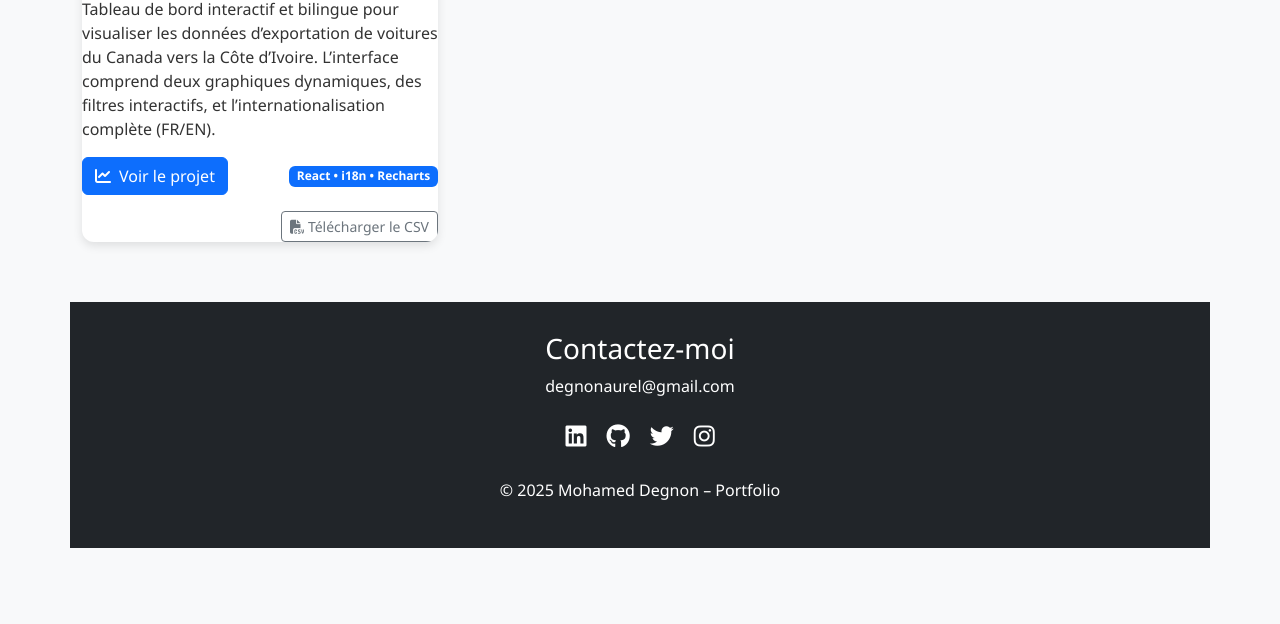
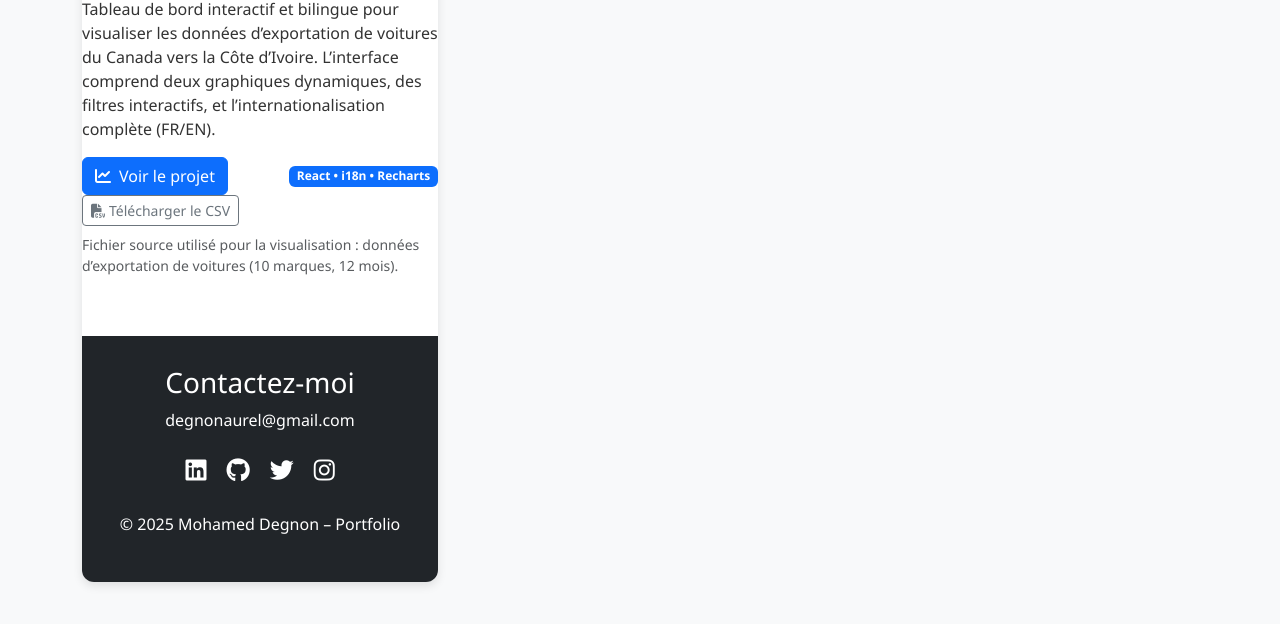
Before and after one commit to degnonaurel/Portfolio, a plain HTML site: page index.html in a window 1280 px wide. Shown: the part 1848-2472 px from the top of the page. Before the commit the page ends 2444 px from the top, so only its background shows below. Drawn offline with nearby package versions, Linux system fonts and the light colour scheme.

Commit message:
Update index.html

```diff
--- a/index.html
+++ b/index.html
@@ -383,15 +383,15 @@
         <span class="badge bg-primary">React • i18n • Recharts</span>
       </div>
 
-      <!-- Lien pour télécharger le CSV -->
-      <div class="mt-3 text-end">
-        <a href="assets/data/exportations.csv" download class="btn btn-sm btn-outline-secondary">
-          <i class="fas fa-file-csv me-1"></i>Télécharger le CSV
-        </a>
-      </div>
-    </div>
-  </div>
-</div>
+      <a href="https://github.com/degnonaurel/Portfolio/raw/6bf2c5f7da5e49f20375beb53642a1a0853bc96b/export_voitures_12mois_10marques.csv"
+   download
+   class="btn btn-sm btn-outline-secondary">
+   <i class="fas fa-file-csv me-1"></i>Télécharger le CSV
+</a>
+<p class="mt-2 small text-muted">
+  Fichier source utilisé pour la visualisation : données d’exportation de voitures (10 marques, 12 mois).
+</p>
+
 
 
 
```
